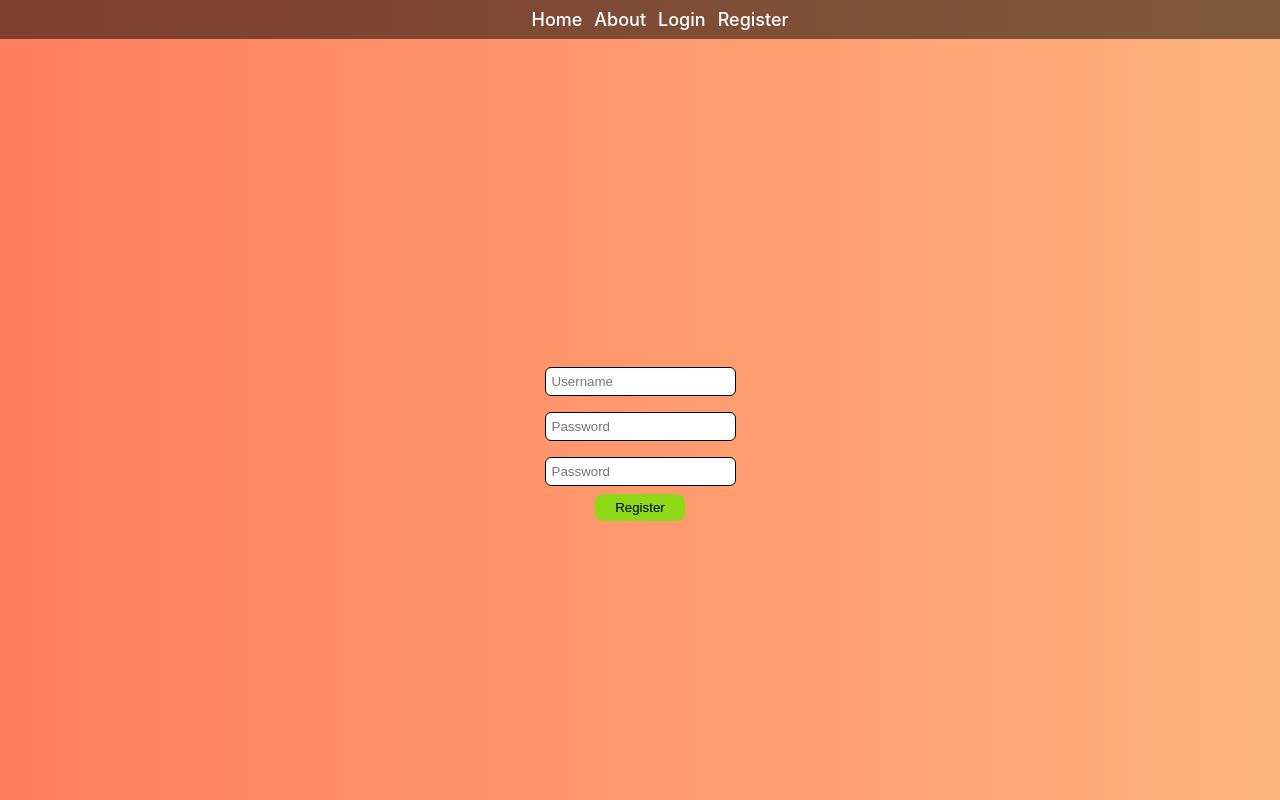
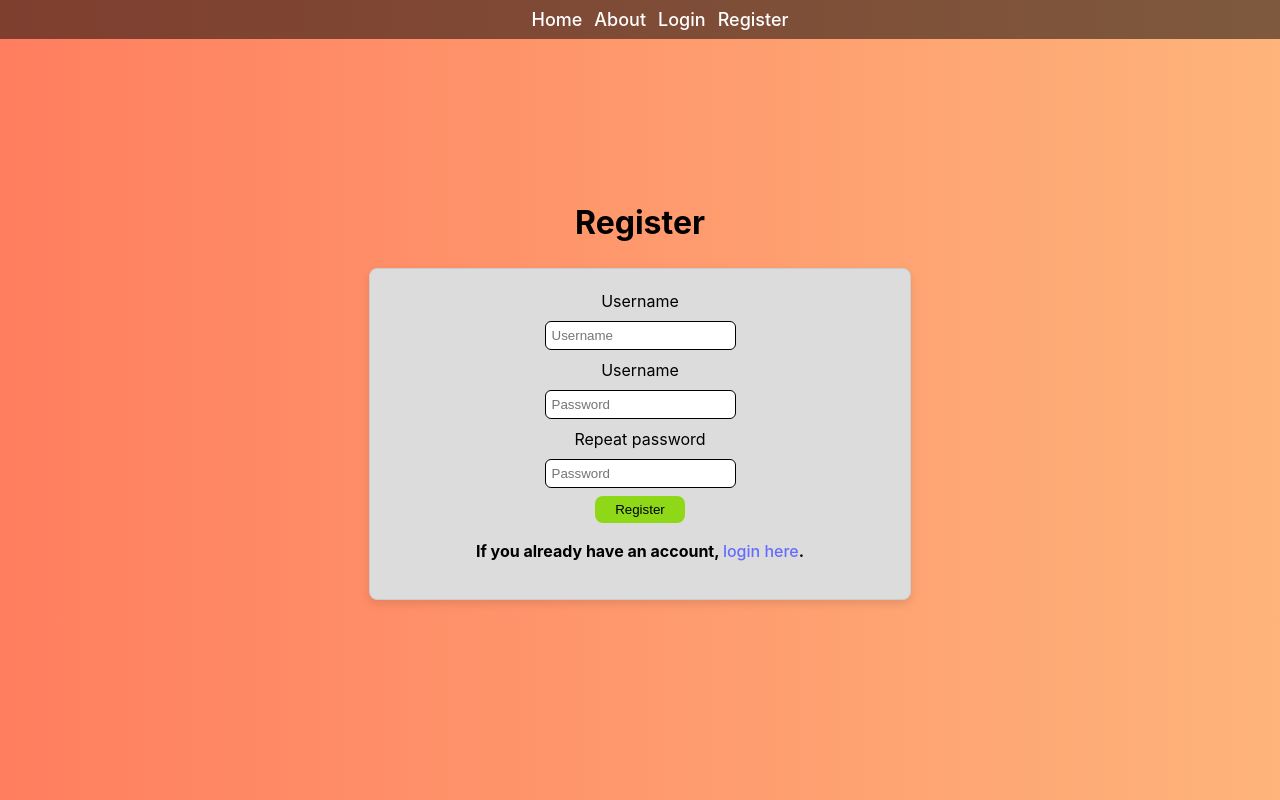
Before and after one commit to LazyPotato02/expense-tracker, a React (Vite) app in the folder front-end/: page /register in a window 1280 px wide. Built offline with nearby package versions, Linux system fonts and the light colour scheme.

Commit message:
Style changes

```diff
--- a/front-end/src/components/private-components/CreateExpenses.module.css
+++ b/front-end/src/components/private-components/CreateExpenses.module.css
@@ -2,9 +2,13 @@
     display: flex;
     flex-direction: column;
     align-items: center;
+
 }
 
 .form{
+    background-color: #dcdcdc;
+    padding: 20px;
+    border-radius: 20px;
     display: flex;
     flex-direction: column;
     align-items: center;
--- a/front-end/src/components/private-components/Dashboard.jsx
+++ b/front-end/src/components/private-components/Dashboard.jsx
@@ -4,7 +4,6 @@ import {useContext, useEffect, useState} from "react";
 import getAllExpensesForUser from "./expenseApi.js";
 import {} from "./CreateExpenses.jsx";
 import ExpenseComponent from "./ExpenseComponent.jsx";
-import {AuthContext} from "../user-management/AuthContext.jsx";
 
 export default function Dashboard() {
     // fetch all expenses based on  selected month and year need both to be true while searching for them
--- a/front-end/src/components/private-components/ExpenseComponent.module.css
+++ b/front-end/src/components/private-components/ExpenseComponent.module.css
@@ -8,3 +8,17 @@
     text-align: center;
 
 }
+
+@media (max-width: 768px) {
+    .box {
+        flex: 1 1 calc(50% - 20px); /* 2 items per row */
+        max-width: calc(50% - 20px);
+    }
+}
+
+@media (max-width: 480px) {
+    .box {
+        flex: 1 1 calc(100% - 20px); /* 1 item per row */
+        max-width: calc(100% - 20px);
+    }
+}
--- a/front-end/src/components/public-components/About.module.css
+++ b/front-end/src/components/public-components/About.module.css
@@ -7,6 +7,9 @@
     font-family: Arial, sans-serif;
     line-height: 1.6,;
     /*backgroundColor: '#f4f4f4';*/
+    background-color: #dcdcdc;
+    border-radius: 20px;
+
     text-align: center;
 }
 .container li{
--- a/front-end/src/components/public-components/Home.module.css
+++ b/front-end/src/components/public-components/Home.module.css
@@ -1,12 +1,14 @@
 .homeTitle{
     margin: 50px auto;
     width: 900px;
+
 }
 .homeTitle p{
     padding-top: 20px;
     font-weight: bold;
     text-align: center;
     border-top: 1px solid black;
+
 }
 
 .homeHero{
--- a/front-end/src/components/user-management/Login.jsx
+++ b/front-end/src/components/user-management/Login.jsx
@@ -1,10 +1,12 @@
-import { useState, useContext } from 'react';
-import { AuthContext } from './AuthContext.jsx';
+import {useState, useContext} from 'react';
+import {AuthContext} from './AuthContext.jsx';
 import styles from './Login.module.css'
+import {Link} from "react-router-dom";
+
 const Login = () => {
     const [username, setUsername] = useState('');
     const [password, setPassword] = useState('');
-    const { login } = useContext(AuthContext);
+    const {login} = useContext(AuthContext);
 
     const handleSubmit = async (e) => {
         e.preventDefault();
@@ -12,21 +14,39 @@ const Login = () => {
     };
 
     return (
+        <>
+            <div className={styles.loginWrapper}>
+
+                <h1 className={styles.loginTitle}>Login</h1>
                 <form className={styles.loginForm} onSubmit={handleSubmit}>
+                    <label htmlFor="username">Username</label>
                     <input
+                        id="username"
                         type="text"
                         value={username}
                         onChange={(e) => setUsername(e.target.value)}
                         placeholder="Username"
                     />
+                    <label htmlFor="password">Password</label>
                     <input
+                        id="password"
                         type="password"
                         value={password}
                         onChange={(e) => setPassword(e.target.value)}
                         placeholder="Password"
                     />
+
                     <button type="submit">Login</button>
+                    <div className={styles.register}>
+                        <p>Don't have an account?</p>
+                        <p>Join us now and start managing your expenses easily! <Link to={'/register'}>Register
+                            here</Link></p>
+                    </div>
                 </form>
+            </div>
+
+        </>
+
     );
 };
 
--- a/front-end/src/components/user-management/Login.module.css
+++ b/front-end/src/components/user-management/Login.module.css
@@ -1,9 +1,27 @@
-.loginForm{
+.loginWrapper{
     display: flex;
-    justify-content: center;
-    margin-top: 40vh;
     flex-direction: column;
     align-items: center;
+}
+
+.loginTitle{
+    text-align: center;
+    margin-top: 20vh;
+}
+
+.loginForm{
+    /*display: flex;*/
+    justify-content: center;
+    flex-direction: column;
+    align-items: center;
+    background-color: #dcdcdc;
+    border: 1px solid #ccc;
+    border-radius: 8px;
+    padding: 20px;
+    box-shadow: 0 4px 8px rgba(0, 0, 0, 0.1);
+    display: flex;
+    margin-bottom: 20px;
+
 }
 
 .loginForm input{
@@ -24,3 +42,9 @@
 .loginForm button:hover{
     background-color: #a2ea2f;
 }
+
+.register{
+    text-align: center;
+    font-weight: bold;
+    font-size: 14px;
+}
--- a/front-end/src/components/user-management/Register.jsx
+++ b/front-end/src/components/user-management/Register.jsx
@@ -1,16 +1,18 @@
-import { useState, useContext } from 'react';
-import { AuthContext } from './AuthContext.jsx';
+import {useState, useContext} from 'react';
+import {AuthContext} from './AuthContext.jsx';
 import styles from './Register.module.css'
+import {Link} from "react-router-dom";
+
 const Register = () => {
     const [username, setUsername] = useState('');
     const [password, setPassword] = useState('');
     const [repass, setRepass] = useState('');
-    const { register } = useContext(AuthContext);
+    const {register} = useContext(AuthContext);
 
     const handleSubmit = async (e) => {
         e.preventDefault();
         // check if pass and repass match if not throw error | if match proceed to register
-        if (password !== repass){
+        if (password !== repass) {
             console.log('pass don\'t match')
         }
 
@@ -18,27 +20,43 @@ const Register = () => {
     };
 
     return (
+        <div className={styles.registerWrapper}>
+            <h1 className={styles.registerTitle}>Register</h1>
+
             <form className={styles.RegisterForm} onSubmit={handleSubmit}>
+                <label htmlFor="username">Username</label>
+
                 <input
+                    id="username"
                     type="text"
                     value={username}
                     onChange={(e) => setUsername(e.target.value)}
                     placeholder="Username"
                 />
+                <label htmlFor="password">Username</label>
+
                 <input
+                    id="password"
                     type="password"
                     value={password}
                     onChange={(e) => setPassword(e.target.value)}
                     placeholder="Password"
                 />
+                <label htmlFor="repass">Repeat password</label>
+
                 <input
+                    id="repass"
                     type="password"
                     value={repass}
                     onChange={(e) => setRepass(e.target.value)}
                     placeholder="Password"
                 />
                 <button type="submit">Register</button>
+                <div className={styles.login}>
+                    <p className={styles.loginPrompt} >If you already have an account, <Link to={'/login'}>login here</Link>.</p>
+                </div>
             </form>
+        </div>
     );
 };
 
--- a/front-end/src/components/user-management/Register.module.css
+++ b/front-end/src/components/user-management/Register.module.css
@@ -1,19 +1,35 @@
-.RegisterForm{
+
+.registerWrapper {
     display: flex;
-    justify-content: center;
-    margin-top: 40vh;
     flex-direction: column;
     align-items: center;
+
+}
+.registerTitle{
+    text-align: center;
+    margin-top: 20vh;
+}
+.RegisterForm {
+    justify-content: center;
+    flex-direction: column;
+    align-items: center;
+    background-color: #dcdcdc;
+    border: 1px solid #ccc;
+    border-radius: 8px;
+    padding: 20px;
+    box-shadow: 0 4px 8px rgba(0, 0, 0, 0.1);
+    display: flex;
+    margin-bottom: 20px;
 }
 
-.RegisterForm input{
+.RegisterForm input {
     margin: 8px;
     padding: 6px;
     border-radius: 6px;
     border: 1px solid black;
 }
 
-.RegisterForm button{
+.RegisterForm button {
     border: 0;
     background-color: #8ed818;
     padding: 6px 20px;
@@ -21,6 +37,11 @@
     cursor: pointer;
 }
 
-.RegisterForm button:hover{
+.RegisterForm button:hover {
     background-color: #a2ea2f;
 }
+.loginPrompt{
+    text-align: center;
+    width: 500px;
+    font-weight: bold;
+}
```
Lines whose indentation alone changed are shown as unchanged.
